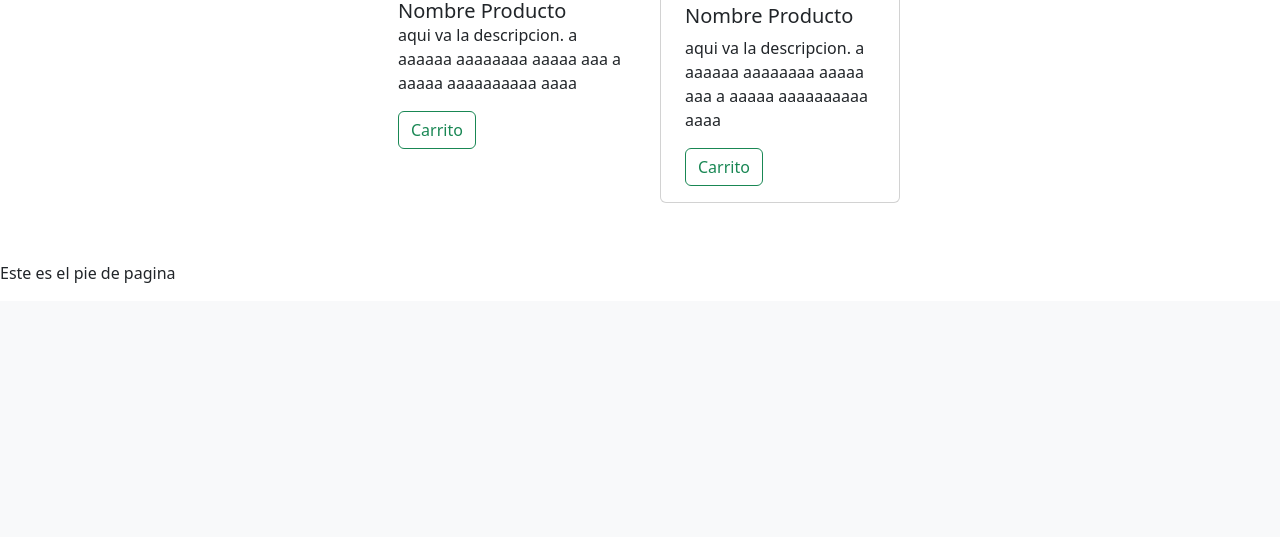
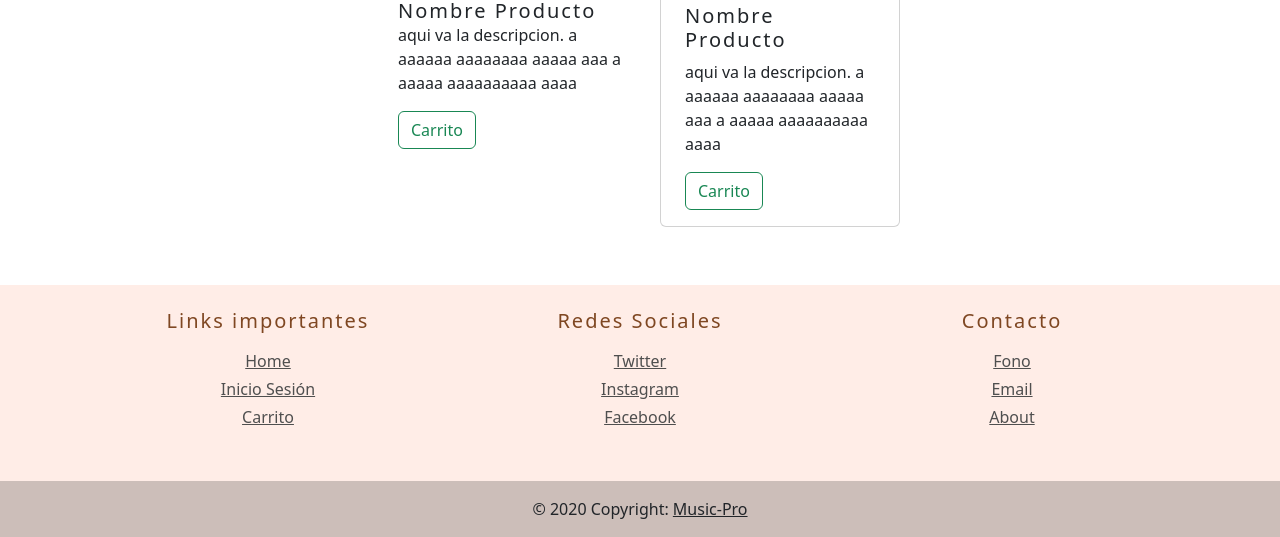
Before and after one commit to bastrodriguezr/MusicPro-Franquicia, a Django app: page / in a window 1280 px wide. Shown: the part 862-1399 px from the top of the page. Before the commit the page ends 1145 px from the top, so only its background shows below. Run offline with Django 4.2, Linux system fonts and the light colour scheme; data comes from the database, SQL or seed files in the repository.

Commit message:
Agregado footer

```diff
--- /dev/null
+++ b/MusicPro/static/css/styles.css
@@ -0,0 +1,16 @@
+footer{
+    background-color: #ffede7;
+}
+
+h5 {
+    letter-spacing: 2px;
+    color: #7f4722;
+}
+
+a {
+    color: #4f4f4f;
+}
+
+#copyright {
+    background-color: rgba(0, 0, 0, 0.2);
+}
--- a/MusicPro/templates/baseHome.html
+++ b/MusicPro/templates/baseHome.html
@@ -1,23 +1,86 @@
 {% load static %}
 <!DOCTYPE html>
 <html lang="en">
+
 <head>
     <title>{% block title %} {% endblock %}</title>
-    <link type='text/css' href='{% static "css\baseBarraNavegacion.css" %}' rel='stylesheet'/>
-    <link href="https://cdn.jsdelivr.net/npm/bootstrap@5.3.0-alpha3/dist/css/bootstrap.min.css" rel="stylesheet" integrity="sha384-KK94CHFLLe+nY2dmCWGMq91rCGa5gtU4mk92HdvYe+M/SXH301p5ILy+dN9+nJOZ" crossorigin="anonymous">
+    <link type='text/css' href='{% static "css\baseBarraNavegacion.css" %}' rel='stylesheet' />
+    <link href="https://cdn.jsdelivr.net/npm/bootstrap@5.3.0-alpha3/dist/css/bootstrap.min.css" rel="stylesheet"
+        integrity="sha384-KK94CHFLLe+nY2dmCWGMq91rCGa5gtU4mk92HdvYe+M/SXH301p5ILy+dN9+nJOZ" crossorigin="anonymous">
     <link rel="stylesheet" href="{% static 'css\baseBarraNavegacion.css' %}">
     <link rel="stylesheet" href="{% static 'css\navbar.css' %}">
+    <link rel="stylesheet" href="{% static 'css\styles.css' %}">
     <!-- <link rel="stylesheet" href="https://cdn.jsdelivr.net/npm/bootstrap-icons@1.3.0/font/bootstrap-icons.css"> -->
 </head>
+
 <body>
     {% include "baseBarraNavegacion.html" %}
     <h1>Music Pro</h1>
     {% block content %}
 
     {% endblock %}
-    <p>Este es el pie de pagina</p>
-    <script src="https://cdn.jsdelivr.net/npm/@popperjs/core@2.11.7/dist/umd/popper.min.js" integrity="sha384-zYPOMqeu1DAVkHiLqWBUTcbYfZ8osu1Nd6Z89ify25QV9guujx43ITvfi12/QExE" crossorigin="anonymous"></script>
-    <script src="https://cdn.jsdelivr.net/npm/bootstrap@5.3.0-alpha3/dist/js/bootstrap.min.js" integrity="sha384-Y4oOpwW3duJdCWv5ly8SCFYWqFDsfob/3GkgExXKV4idmbt98QcxXYs9UoXAB7BZ" crossorigin="anonymous"></script>
+
+    <footer>
+        <div class="container p-4 text-center">
+            <div class="row">
+                <div class="col-lg-4 col-md-6 mb-4">
+                    <h5 class="mb-3">Links importantes</h5>
+                    <ul class="list-unstyled mb-0">
+                        <li class="mb-1">
+                            <a href="#!">Home</a>
+                        </li>
+                        <li class="mb-1">
+                            <a href="#!">Inicio Sesión</a>
+                        </li>
+                        <li class="mb-1">
+                            <a href="#!">Carrito</a>
+                        </li>
+                    </ul>
+                </div>
+
+                <div class="col-lg-4 col-md-6 mb-4">
+                    <h5 class="mb-3">Redes Sociales</h5>
+                    <ul class="list-unstyled mb-0">
+                        <li class="mb-1">
+                            <a href="#!">Twitter</a>
+                        </li>
+                        <li class="mb-1">
+                            <a href="#!">Instagram</a>
+                        </li>
+                        <li class="mb-1">
+                            <a href="#!">Facebook</a>
+                        </li>
+                    </ul>
+                </div>
+                <div class="col-lg-4 col-md-6 mb-4">
+                    <h5 class="mb-3">Contacto</h5>
+                    <ul class="list-unstyled mb-0">
+                        <li class="mb-1">
+                            <a href="#!">Fono</a>
+                        </li>
+                        <li class="mb-1">
+                            <a href="#!">Email</a>
+                        </li>
+                        <li class="mb-1">
+                            <a href="#!">About</a>
+                        </li>
+                    </ul>
+                </div>
+            </div>
+        </div>
+        <div class="text-center p-3" id="copyright">
+            © 2020 Copyright:
+            <a class="text-dark" href="#">Music-Pro</a>
+        </div>
+    </footer>
+
+    <script src="https://cdn.jsdelivr.net/npm/@popperjs/core@2.11.7/dist/umd/popper.min.js"
+        integrity="sha384-zYPOMqeu1DAVkHiLqWBUTcbYfZ8osu1Nd6Z89ify25QV9guujx43ITvfi12/QExE"
+        crossorigin="anonymous"></script>
+    <script src="https://cdn.jsdelivr.net/npm/bootstrap@5.3.0-alpha3/dist/js/bootstrap.min.js"
+        integrity="sha384-Y4oOpwW3duJdCWv5ly8SCFYWqFDsfob/3GkgExXKV4idmbt98QcxXYs9UoXAB7BZ"
+        crossorigin="anonymous"></script>
     <script src="{% static 'js\gestionProductos.js' %}"></script>
 </body>
+
 </html>
```
